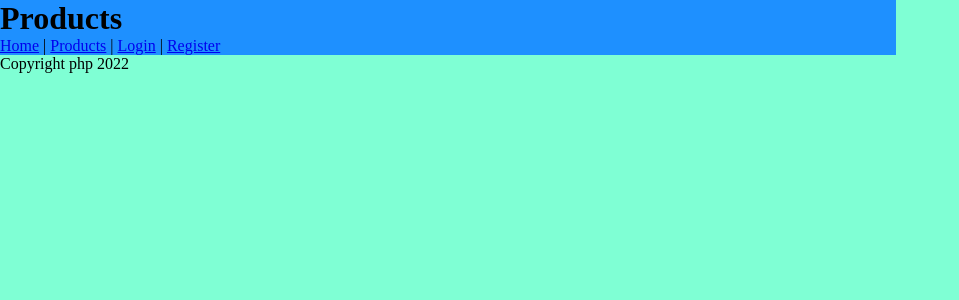
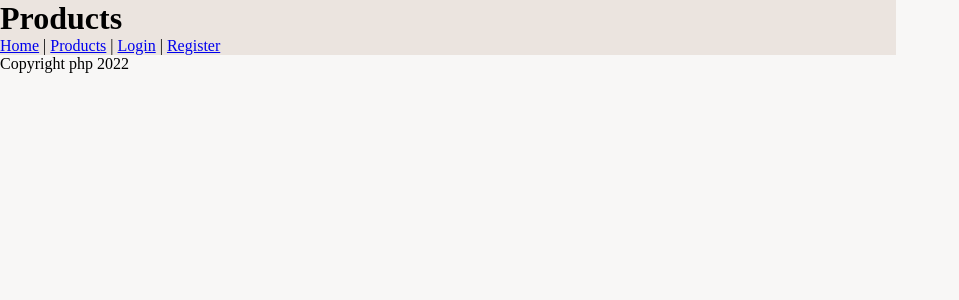
Before and after one commit to wiaxx/phpwebshop, a PHP site: page /pages/products.php in a window 1280 px wide. Shown: the top 300 px of the page, without its empty margins (0-959 px from the left). Run offline with PHP 8.4, Linux system fonts and the light colour scheme; data that the repository does not hold is empty; a stand-in replaces the project's code that opens the database connection; some libraries are stand-ins or nearby versions.

Commit message:
update css variables, add instructions, clean up Product.php

```diff
--- a/assets/style.css
+++ b/assets/style.css
@@ -1,6 +1,12 @@
 :root {
-    --blue: #1e90ff;
-    --white: #ffffff;
+    /* color palette */
+    --spanishgrey: #a59b97;
+    --isabelline: #ebe4df;
+    --sonicsilver: #797371;
+    --beaver: #9b8275;
+    --cultured: #f8f7f6;
+    --black: black;
+    --white: white;
 }
 
 * {
@@ -9,10 +15,10 @@
 }
 
 body {
-    background-color: aquamarine;
+    background-color: var(--cultured);
 }
 
 main {
     width: 70vw;
-    background-color: var(--blue);
+    background-color: var(--isabelline);
 }
--- a/classes/Product.php
+++ b/classes/Product.php
@@ -4,11 +4,8 @@ class Product
 {
     public $id;
     public $name;
-    // public $color;
-    // public $size;
     public $description;
     public $price;
-    // public $article_nr;
 
     public function __construct($name, $description, $price, $id = 0)
     {
```
Also changed, not shown: 1 other file.
